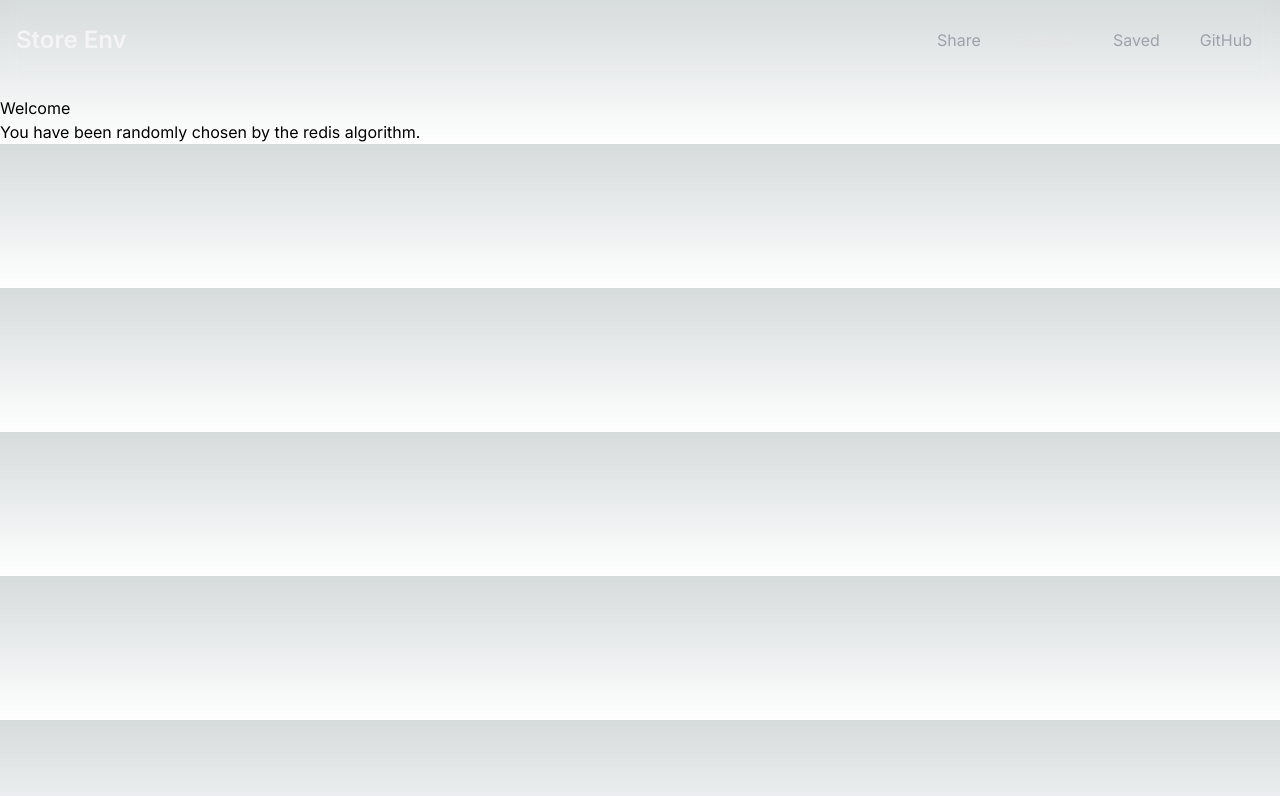
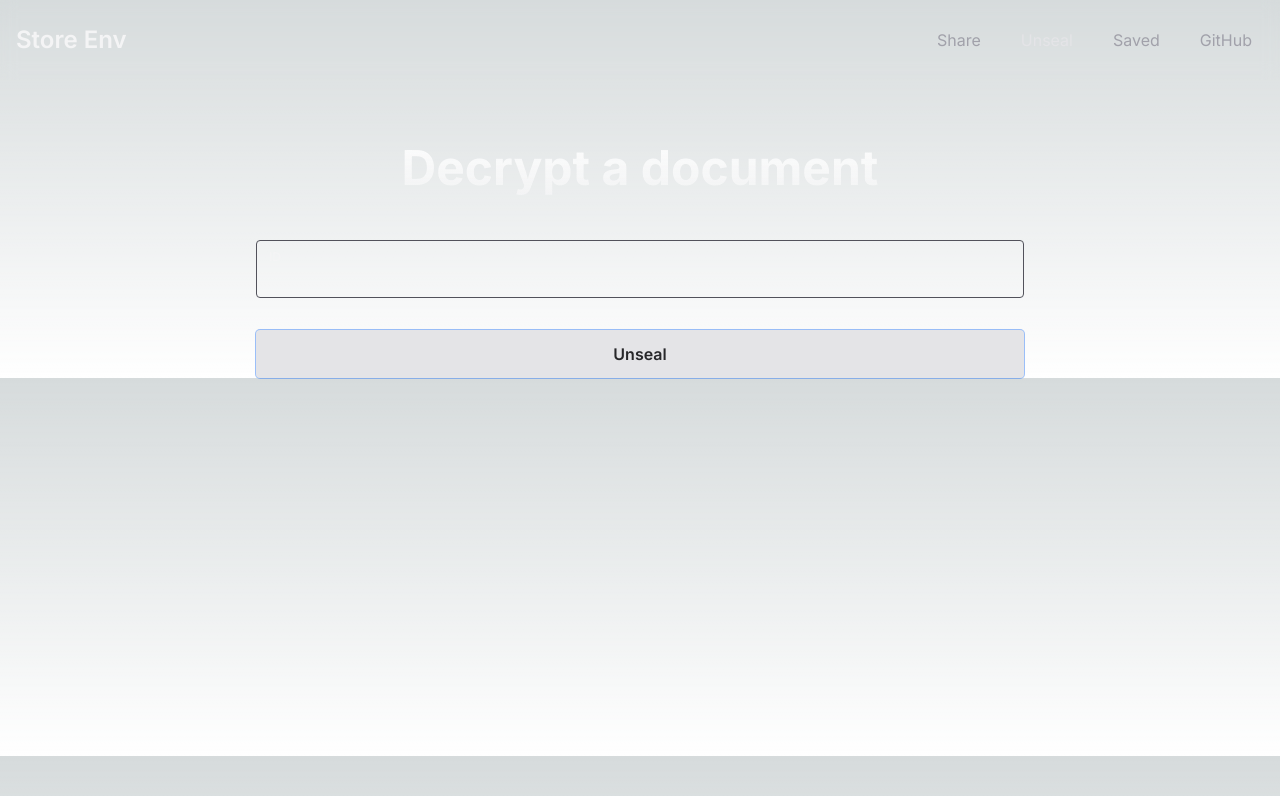
Before and after one commit to MGeovany/store-env, a Next.js app: page /unseal in a window 1280 px wide. Shown: the top 796 px of the page. Built offline with nearby package versions, Linux system fonts and the light colour scheme.

Commit message:
feat: unseal

```diff
--- a/src/app/api/share/load.ts
+++ b/src/app/api/load/route.ts
@@ -2,13 +2,13 @@ import { NextRequest, NextResponse } from "next/server";
 import { Redis } from "@upstash/redis";
 
 const redis = Redis.fromEnv();
-export default async function handler(req: NextRequest) {
+export async function GET(req: NextRequest) {
   const url = new URL(req.url);
   const id = url.searchParams.get("id");
   if (!id) {
     return new NextResponse("id param is missing", { status: 400 });
   }
-  const key = ["envshare", id].join(":");
+  const key = ["storeenv", id].join(":");
 
   const [data, _] = await Promise.all([
     await redis.hgetall<{
@@ -16,7 +16,7 @@ export default async function handler(req: NextRequest) {
       remainingReads: number | null;
       iv: string;
     }>(key),
-    await redis.incr("envshare:metrics:reads"),
+    await redis.incr("storeenv:metrics:reads"),
   ]);
   if (!data) {
     return new NextResponse("Not Found", { status: 404 });
--- a/src/app/unseal/page.tsx
+++ b/src/app/unseal/page.tsx
@@ -1,8 +1,185 @@
-export default async function Home() {
+"use client";
+import React, { Fragment, useState, useEffect } from "react";
+import {
+  ClipboardDocumentCheckIcon,
+  ClipboardDocumentIcon,
+  Cog6ToothIcon,
+} from "@heroicons/react/24/outline";
+import Link from "next/link";
+
+import { decodeCompositeKey } from "@/pkg/encoding";
+import { decrypt } from "@/pkg/encryption";
+import { ErrorMessage } from "../components/error";
+import { Title } from "../components/title";
+
+export default function Unseal() {
+  const [compositeKey, setCompositeKey] = useState<string>("");
+  useEffect(() => {
+    if (typeof window !== "undefined") {
+      setCompositeKey(window.location.hash.replace(/^#/, ""));
+    }
+  }, []);
+
+  const [text, setText] = useState<string | null>(null);
+  const [loading, setLoading] = useState(false);
+  const [remainingReads, setRemainingReads] = useState<number | null>(null);
+  const [error, setError] = useState<string | null>(null);
+  const [copied, setCopied] = useState(false);
+
+  const onSubmit = async () => {
+    try {
+      setError(null);
+      setText(null);
+      setLoading(true);
+
+      if (!compositeKey) {
+        throw new Error("No id provided");
+      }
+
+      const { id, encryptionKey, version } = decodeCompositeKey(compositeKey);
+      const res = await fetch(`/api/load?id=${id}`);
+      if (!res.ok) {
+        throw new Error(await res.text());
+      }
+      const json = (await res.json()) as {
+        iv: string;
+        encrypted: string;
+        remainingReads: number | null;
+      };
+      setRemainingReads(json.remainingReads);
+
+      const decrypted = await decrypt(
+        json.encrypted,
+        encryptionKey,
+        json.iv,
+        version
+      );
+
+      setText(decrypted);
+    } catch (e) {
+      console.error(e);
+      setError((e as Error).message);
+    } finally {
+      setLoading(false);
+    }
+  };
+
   return (
-    <div className="mt-6 pt-6">
-      <h1 className="mt-6 pt-6">Welcome</h1>
-      <p>You have been randomly chosen by the redis algorithm.</p>
+    <div className="container px-8 mx-auto mt-16 lg:mt-32 ">
+      {error ? <ErrorMessage message={error} /> : null}
+      {text ? (
+        <div className="max-w-4xl mx-auto">
+          {remainingReads !== null ? (
+            <div className="text-sm text-center text-zinc-600">
+              {remainingReads > 0 ? (
+                <p>
+                  This document can be read{" "}
+                  <span className="text-zinc-100">{remainingReads}</span> more
+                  times.
+                </p>
+              ) : (
+                <p className="text-zinc-400">
+                  This was the last time this document could be read. It was
+                  deleted from storage.
+                </p>
+              )}
+            </div>
+          ) : null}
+          <pre className="px-4 py-3 mt-8 font-mono text-left bg-transparent border rounded border-zinc-600 focus:border-zinc-100/80 focus:ring-0 sm:text-sm text-zinc-100">
+            <div className="flex items-start px-1 text-sm">
+              <div
+                aria-hidden="true"
+                className="pr-4 font-mono border-r select-none border-zinc-300/5 text-zinc-700"
+              >
+                {Array.from({
+                  length: text.split("\n").length,
+                }).map((_, index) => (
+                  <Fragment key={index}>
+                    {(index + 1).toString().padStart(2, "0")}
+                    <br />
+                  </Fragment>
+                ))}
+              </div>
+              <div>
+                <pre className="flex overflow-x-auto">
+                  <code className="px-4 text-left">{text}</code>
+                </pre>
+              </div>
+            </div>
+          </pre>
+
+          <div className="flex items-center justify-end gap-4 mt-4">
+            <Link
+              href="/share"
+              type="button"
+              className="relative inline-flex items-center px-4 py-2 -ml-px space-x-2 text-sm font-medium duration-150 border rounded text-zinc-300 border-zinc-300/40 hover:border-zinc-300 focus:outline-none hover:text-white"
+            >
+              Share another
+            </Link>
+            <button
+              type="button"
+              className="relative inline-flex items-center px-4 py-2 -ml-px space-x-2 text-sm font-medium duration-150 border rounded text-zinc-700 border-zinc-300 bg-zinc-50 hover focus:border-zinc-500 focus:outline-none hover:text-zinc-50 hover:bg-zinc-900"
+              onClick={() => {
+                navigator.clipboard.writeText(text);
+                setCopied(true);
+              }}
+            >
+              {copied ? (
+                <ClipboardDocumentCheckIcon
+                  className="w-5 h-5"
+                  aria-hidden="true"
+                />
+              ) : (
+                <ClipboardDocumentIcon className="w-5 h-5" aria-hidden="true" />
+              )}{" "}
+              <span>{copied ? "Copied" : "Copy"}</span>
+            </button>
+          </div>
+        </div>
+      ) : (
+        <form
+          className="max-w-3xl mx-auto "
+          onSubmit={(e) => {
+            e.preventDefault();
+            onSubmit();
+          }}
+        >
+          <Title>Decrypt a document</Title>
+
+          <div className="px-3 py-2 mt-8 border rounded border-zinc-600 focus-within:border-zinc-100/80 focus-within:ring-0 ">
+            <label
+              htmlFor="id"
+              className="block text-xs font-medium text-zinc-100"
+            >
+              ID
+            </label>
+            <input
+              type="text"
+              name="compositeKey"
+              id="compositeKey"
+              className="w-full p-0 text-base bg-transparent border-0 appearance-none text-zinc-100 placeholder-zinc-500 focus:ring-0 sm:text-sm"
+              value={compositeKey}
+              onChange={(e) => setCompositeKey(e.target.value)}
+            />
+          </div>
+
+          <button
+            type="submit"
+            disabled={loading}
+            className={`mt-8 w-full h-12 inline-flex justify-center items-center  transition-all  rounded px-4 py-1.5 md:py-2 text-base font-semibold leading-7 text-zinc-800   bg-zinc-200 ring-1  duration-150  hover:text-black hover:drop-shadow-cta   hover:bg-white ${
+              loading ? "animate-pulse" : ""
+            }`}
+          >
+            <span>
+              {loading ? (
+                <Cog6ToothIcon className="w-5 h-5 animate-spin" />
+              ) : (
+                "Unseal"
+              )}
+            </span>
+          </button>
+        </form>
+      )}
     </div>
   );
 }
```
